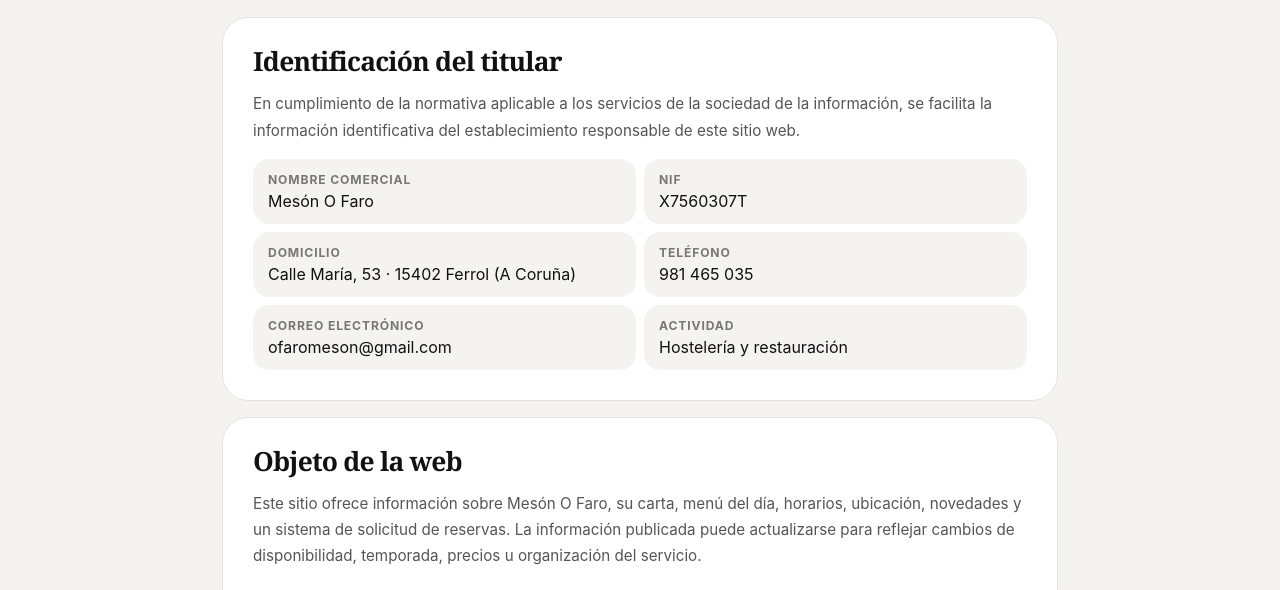
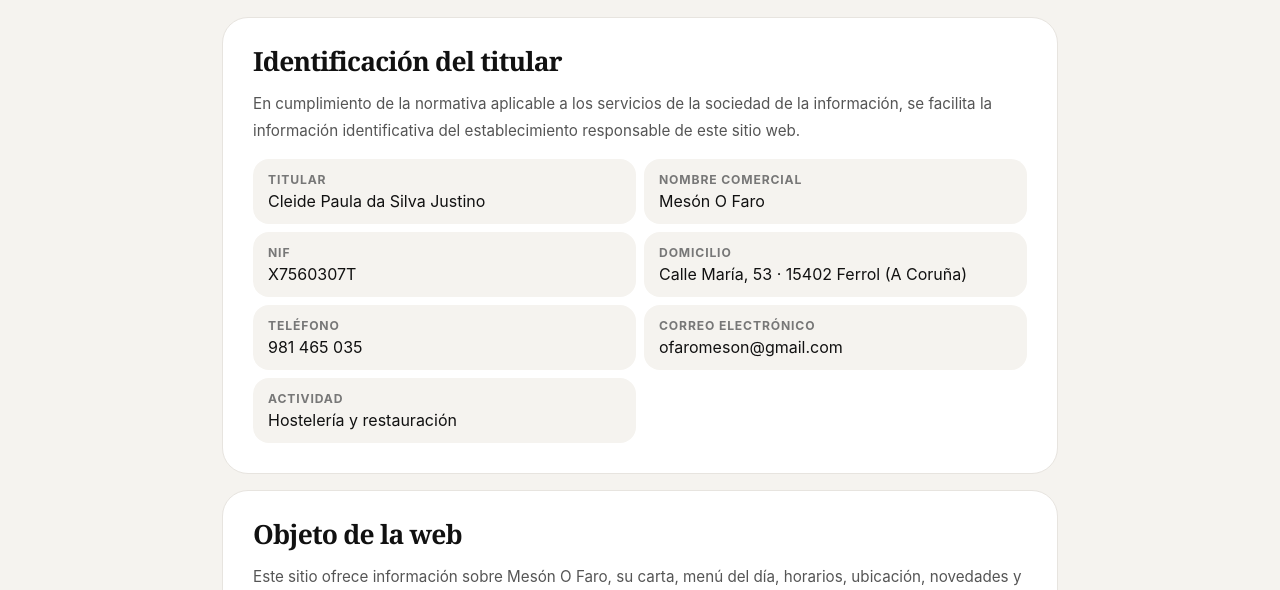
Before and after one commit to martinmartiineez/-meson-o-faro-web, a plain HTML site: page aviso-legal.html in a window 1280 px wide. Shown: the part 210-800 px from the top of the page. Drawn offline with Linux system fonts and the light colour scheme.

Commit message:
Añadir titular legal al aviso legal

```diff
--- a/aviso-legal.html
+++ b/aviso-legal.html
@@ -17,6 +17,7 @@
     <h2>Identificación del titular</h2>
     <p>En cumplimiento de la normativa aplicable a los servicios de la sociedad de la información, se facilita la información identificativa del establecimiento responsable de este sitio web.</p>
     <div class="legal-meta">
+      <div><strong>Titular</strong>Cleide Paula da Silva Justino</div>
       <div><strong>Nombre comercial</strong>Mesón O Faro</div>
       <div><strong>NIF</strong>X7560307T</div>
       <div><strong>Domicilio</strong>Calle María, 53 · 15402 Ferrol (A Coruña)</div>
```
